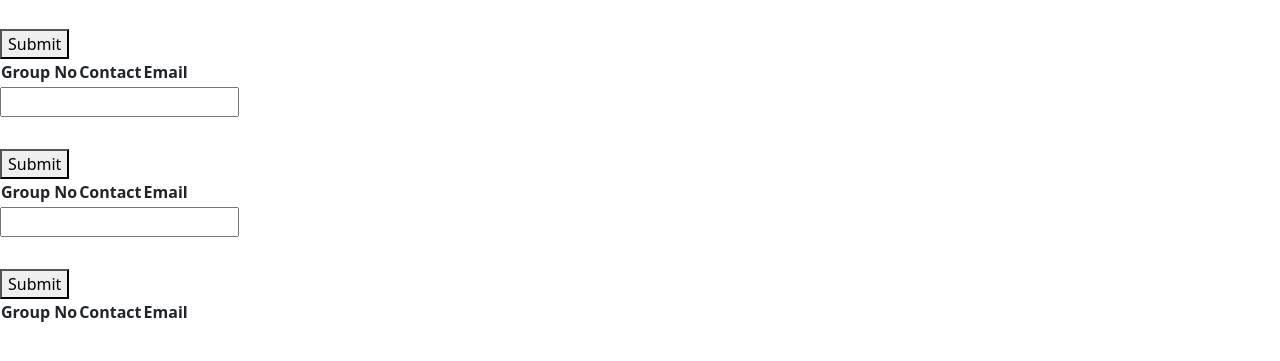
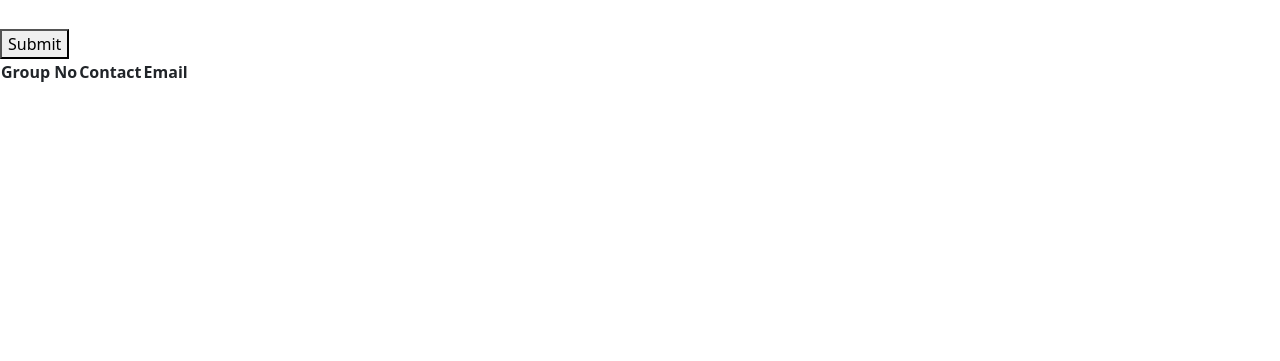
Before and after one commit to ameer-ali-jamali/Class-Work-Practice-2-Carousel-And-Navar-Using-Bootstrap, a plain HTML site: page index.html in a window 1280 px wide. Shown: the part 115-476 px from the top of the page. Drawn offline with Linux system fonts and the light colour scheme.

Commit message:
remove-tables

```diff
--- a/index.html
+++ b/index.html
@@ -13,42 +13,6 @@
 <div class="container border-primary border 5">
     <h1 class="btn-toolbar">Hello</h1>
 </div>
-<input type="text" name="" id="int-pt">
-<h2></h2>
-<br>
-<button onclick="fn()">Submit</button>
-<table class="tab-content table-hover">
-
-    <tr>
-        <th>Group No</th>
-        <th>Contact</th>
-        <th>Email</th>
-    </tr>
-    <tr>
-        <td id="tab-data"></td>
-        <td id="tab-dat"></td>
-        <td id="tab-d"></td>
-    </tr>
-
-</table>
-<input type="text" name="" id="int-pt">
-<h2></h2>
-<br>
-<button onclick="fn()">Submit</button>
-<table class="tab-content table-hover">
-
-    <tr>
-        <th>Group No</th>
-        <th>Contact</th>
-        <th>Email</th>
-    </tr>
-    <tr>
-        <td id="tab-data"></td>
-        <td id="tab-dat"></td>
-        <td id="tab-d"></td>
-    </tr>
-
-</table>
 <input type="text" name="" id="int-pt">
 <h2></h2>
 <br>
```
